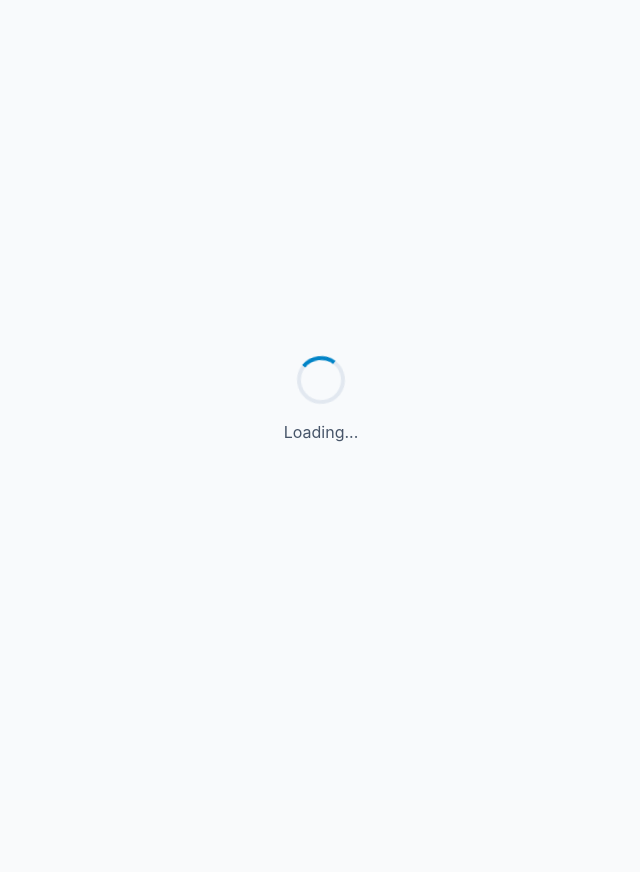
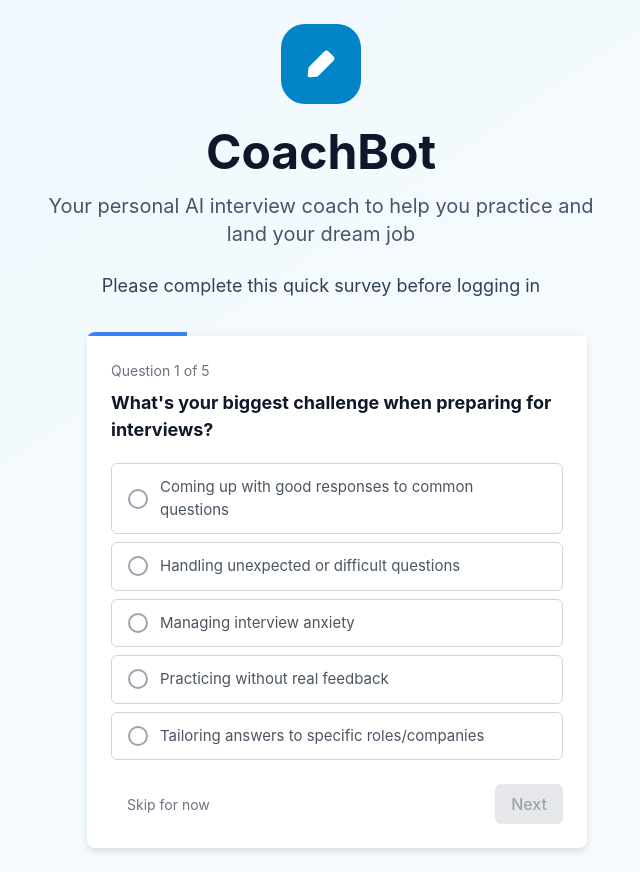
Before and after one commit to NeoDiuZ/Innovbridge, a Next.js app in the folder coach_bot/: page / in a window 1280 px wide. Before the commit this address had no page. Shown: the whole page, without its empty margins (319-959 px from the left). Before the commit the page ends 800 px from the top, so only its background shows below. Built offline with nearby package versions, Linux system fonts and the light colour scheme.

Commit message:
Fixed the landing page to login

```diff
--- a/coach_bot/app/components/Header.js
+++ b/coach_bot/app/components/Header.js
@@ -45,8 +45,8 @@ export default function Header() {
     localStorage.removeItem('user_email');
     localStorage.removeItem('user_name');
 
-    // Redirect to login
-    router.push('/welcome');
+    // Redirect to home page (which now shows login)
+    router.push('/');
   };
 
   return (
--- a/coach_bot/app/page.js
+++ b/coach_bot/app/page.js
@@ -1,22 +1,6 @@
 'use client';
-import { useEffect } from 'react';
-import { useRouter } from 'next/navigation';
+import Login from './login/page';
 
 export default function Home() {
-  const router = useRouter();
-
-  useEffect(() => {
-    // Redirect to login page when someone accesses the root
-    router.push('/login');
-  }, [router]);
-
-  // Show a simple loading state while redirecting
-  return (
-    <div className="min-h-screen flex items-center justify-center bg-secondary-50">
-      <div className="text-center">
-        <div className="w-12 h-12 mx-auto mb-4 border-4 border-secondary-200 border-t-primary-600 rounded-full animate-spin"></div>
-        <p className="text-secondary-600">Loading...</p>
-      </div>
-    </div>
-  );
+  return <Login />;
 }
--- a/coach_bot/app/welcome/page.js
+++ b/coach_bot/app/welcome/page.js
@@ -1,15 +1,6 @@
 'use client';
-import { useRouter } from 'next/navigation';
-import { useEffect } from 'react';
+import Login from '../login/page';
 
 export default function Welcome() {
-  const router = useRouter();
-
-  useEffect(() => {
-    // Redirect to login page
-    router.push('/login');
-  }, [router]);
-
-  // This page will just redirect, so we don't need to render anything
-  return null;
+  return <Login />;
 }
```
